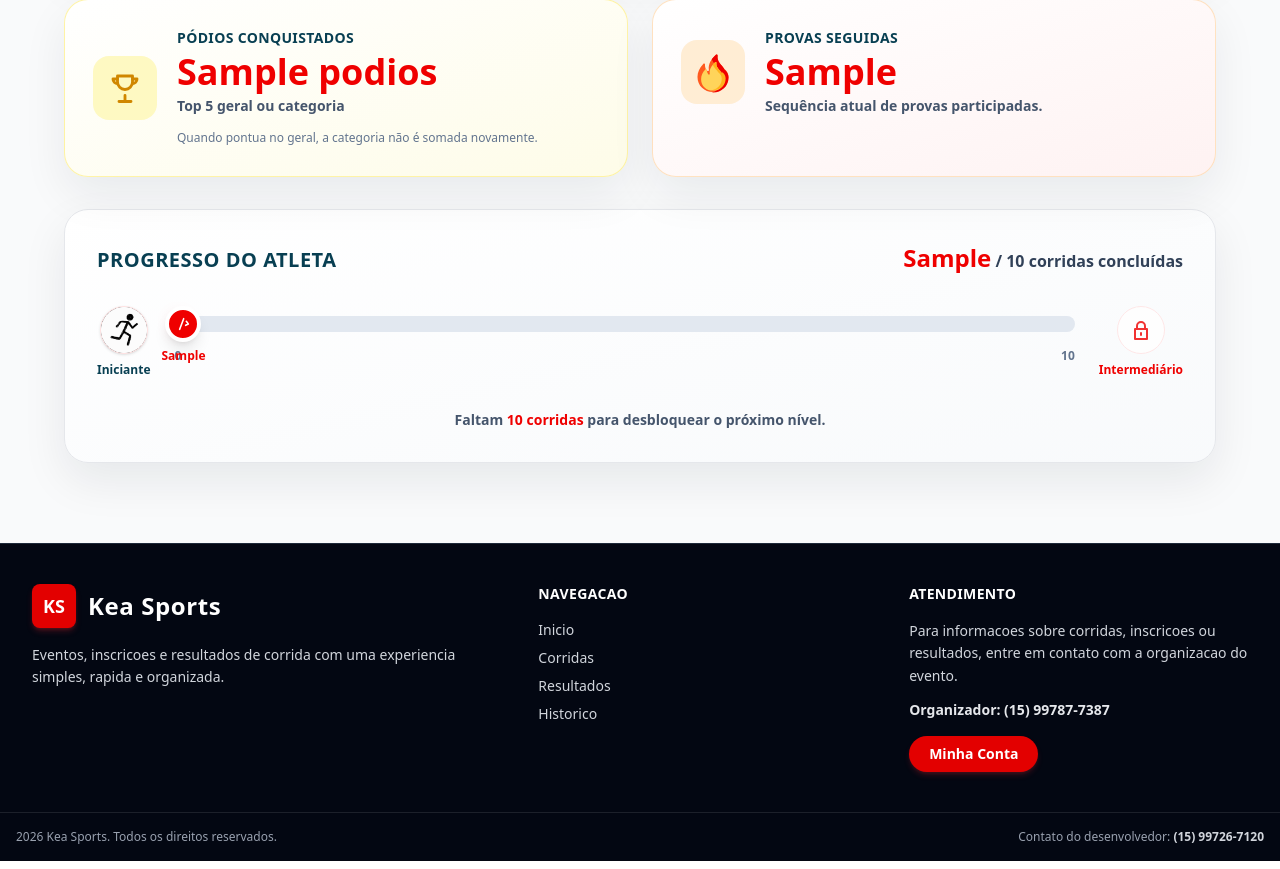
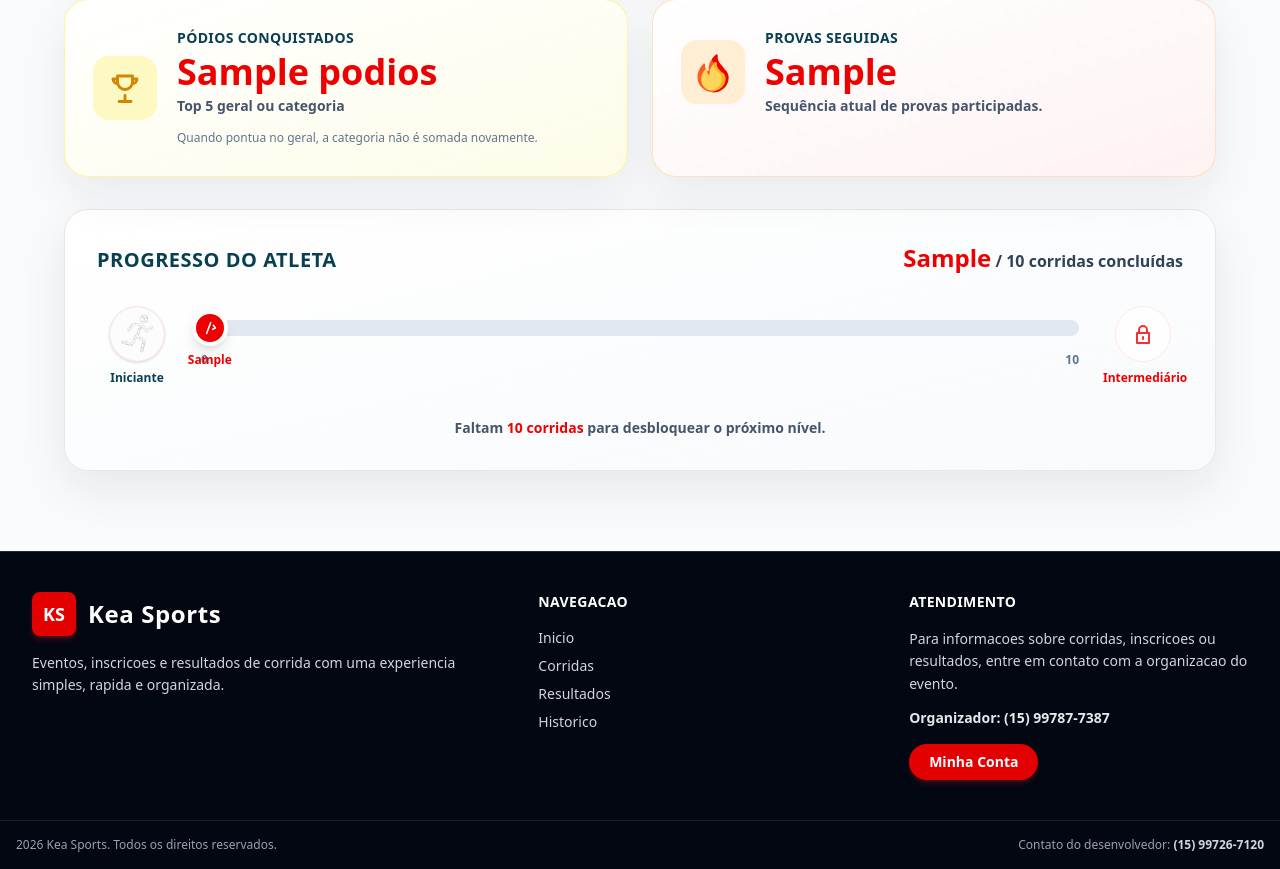
Before and after one commit to KauezinLk/KeaSports, a Django app: template eventos/templates/eventos/participante/historico_usuario.html in a window 1280 px wide. Shown: the part 801-1670 px from the top of the page. Run offline with Django 5.2, Linux system fonts and the light colour scheme; the template is opened without the code that fills it: most values are stand-ins (such as "Sample title", 1, 10 or a date in 2020); parts of the project's set-up code (start-up, migrations or seed data) failed here and were passed over; some libraries are stand-ins or nearby versions.

Commit message:
Fix runner history progress layout

```diff
--- a/eventos/templates/eventos/participante/historico_usuario.html
+++ b/eventos/templates/eventos/participante/historico_usuario.html
@@ -199,19 +199,19 @@
       </p>
     </div>
 
-    <div class="mt-8 grid grid-cols-[auto_1fr_auto] items-center gap-4 sm:gap-6">
-      <div class="text-center">
-        <div class="mx-auto flex h-12 w-12 items-center justify-center overflow-hidden rounded-full border border-red-100 bg-white shadow-sm">
+    <div class="mt-8 flex items-center gap-4 sm:gap-6">
+      <div class="w-16 shrink-0 text-center sm:w-20">
+        <div class="mx-auto flex h-12 w-12 items-center justify-center overflow-hidden rounded-full border border-red-100 bg-white shadow-sm sm:h-14 sm:w-14">
           <img
             src="{% static 'imagens/icone-iniciante-corredor.png' %}"
             alt="Ícone de corredor iniciante"
-            class="h-full w-full object-cover"
+            class="h-full w-full object-contain"
           />
         </div>
         <p class="mt-2 text-xs font-black text-[#083f52]">Iniciante</p>
       </div>
 
-      <div>
+      <div class="min-w-0 flex-1">
         <div class="relative h-4 rounded-full bg-slate-200">
           <div class="h-4 rounded-full bg-[#ef0000] shadow-[0_0_18px_rgba(239,0,0,0.24)]" style="width: {{ estatisticas.progresso_percentual }}%;"></div>
           <div class="absolute top-1/2 flex h-9 w-9 -translate-x-1/2 -translate-y-1/2 items-center justify-center rounded-full border-4 border-white bg-[#ef0000] text-white shadow-lg" style="left: {{ estatisticas.progresso_percentual }}%;">
@@ -228,8 +228,8 @@
         </div>
       </div>
 
-      <div class="text-center">
-        <div class="mx-auto flex h-12 w-12 items-center justify-center rounded-full border border-red-100 bg-white text-[#ef0000] opacity-80">
+      <div class="w-16 shrink-0 text-center sm:w-20">
+        <div class="mx-auto flex h-12 w-12 items-center justify-center rounded-full border border-red-100 bg-white text-[#ef0000] opacity-80 sm:h-14 sm:w-14">
           <svg class="h-6 w-6" viewBox="0 0 24 24" fill="none" stroke="currentColor" stroke-width="2" aria-hidden="true">
             <path stroke-linecap="round" stroke-linejoin="round" d="M12 15v2" />
             <path stroke-linecap="round" stroke-linejoin="round" d="M8 11V8a4 4 0 1 1 8 0v3" />
--- a/keasports/static/css/output.css
+++ b/keasports/static/css/output.css
@@ -679,9 +679,6 @@
   .grid-cols-3 {
     grid-template-columns: repeat(3, minmax(0, 1fr));
   }
-  .grid-cols-\[auto_1fr_auto\] {
-    grid-template-columns: auto 1fr auto;
-  }
   .flex-col {
     flex-direction: column;
   }
@@ -2024,6 +2021,11 @@
       height: calc(var(--spacing) * 6);
     }
   }
+  .sm\:h-14 {
+    @media (width >= 40rem) {
+      height: calc(var(--spacing) * 14);
+    }
+  }
   .sm\:h-28 {
     @media (width >= 40rem) {
       height: calc(var(--spacing) * 28);
@@ -2039,9 +2041,19 @@
       width: calc(var(--spacing) * 6);
     }
   }
+  .sm\:w-14 {
+    @media (width >= 40rem) {
+      width: calc(var(--spacing) * 14);
+    }
+  }
   .sm\:w-16 {
     @media (width >= 40rem) {
       width: calc(var(--spacing) * 16);
+    }
+  }
+  .sm\:w-20 {
+    @media (width >= 40rem) {
+      width: calc(var(--spacing) * 20);
     }
   }
   .sm\:w-28 {
```
Also changed, not shown: eventos/static/imagens/icone-iniciante-corredor.png.
